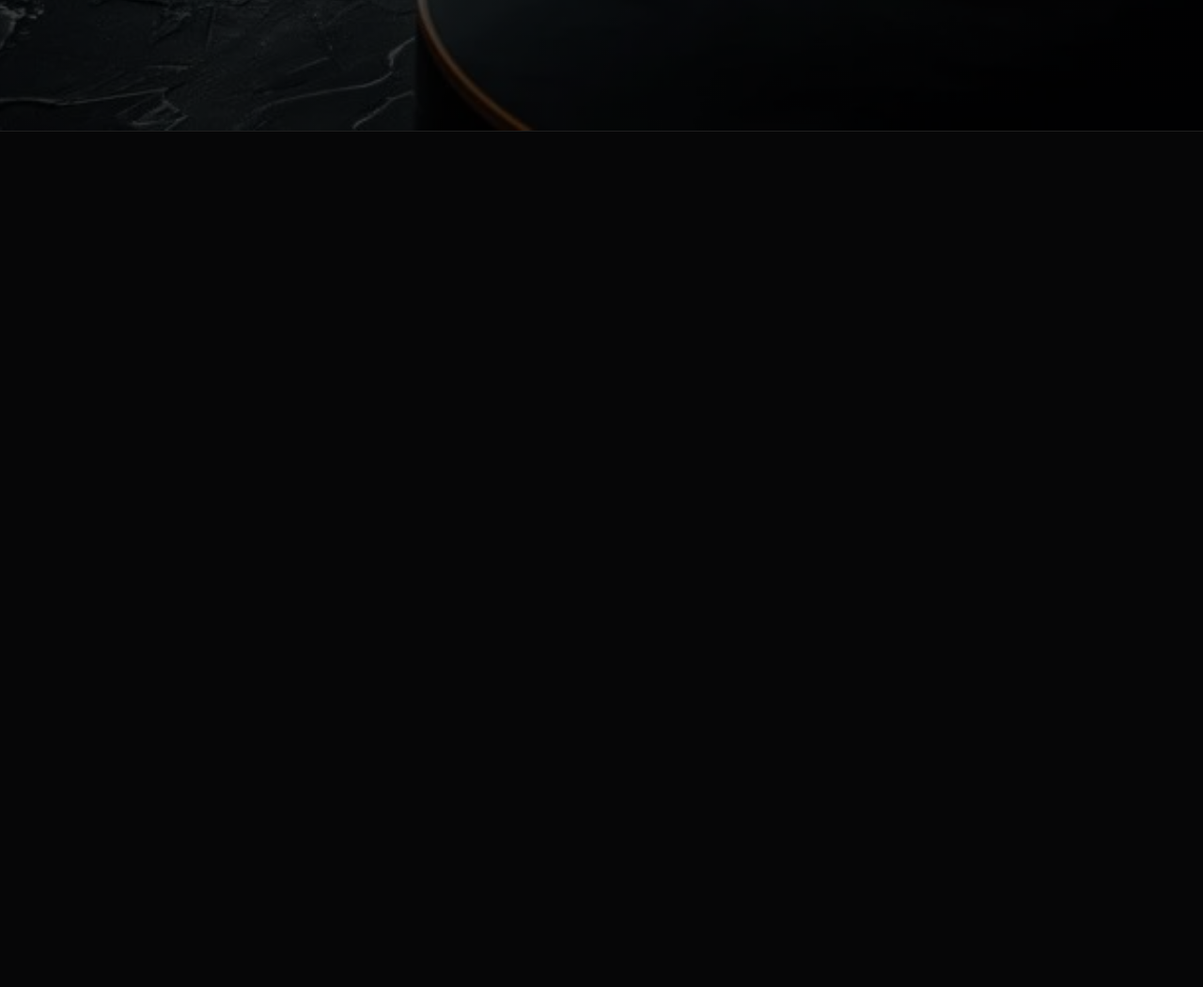
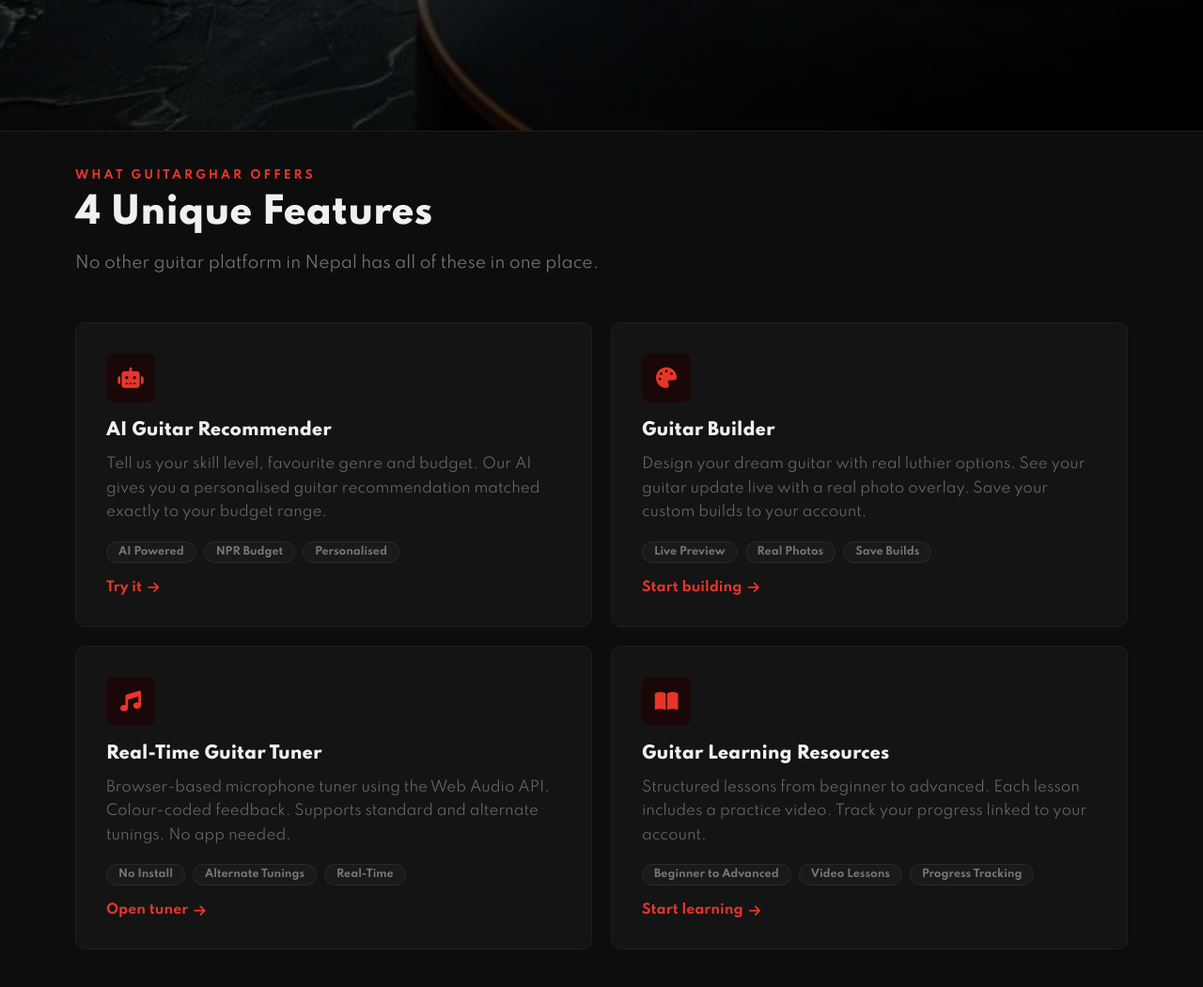
Before and after one commit to ayushPdl/GuitarGhar, a PHP site: page / in a window 1280 px wide. Shown: the part 666-1716 px from the top of the page at 94% size. Before the commit the page ends 806 px from the top, so only its background shows below. Run offline with PHP 8.4, Linux system fonts and the light colour scheme.

Commit message:
feature section added to homepage

```diff
--- a/css/index.css
+++ b/css/index.css
@@ -93,3 +93,118 @@
     height: 36px;
     background-color: #444444;
 }
+
+/* ---- FEATURES ---- */
+#features{
+    background-color: #0d0d0d;
+}
+
+.features-grid{
+    display: grid;
+    grid-template-columns: repeat(2, 1fr);
+    gap: 20px;
+}
+
+.feature-card{
+    background-color: #141414;
+    border: 1px solid #1e1e1e;
+    border-radius: 10px;
+    padding: 32px;
+    display: block;
+    transition: border-color 0.2s ease, transform 0.2s ease;
+    cursor: pointer;
+}
+
+.feature-card:hover{
+    border-color: #e8352a;
+    transform: translateY(-3px);
+}
+
+.feature-icon{
+    width: 52px;
+    height: 52px;
+    background-color: #1a0808;
+    border-radius: 8px;
+    display: flex;
+    align-items: center;
+    justify-content: center;
+    margin-bottom: 20px;
+    font-size: 22px;
+    color: #e8352a;
+}
+
+.feature-card h4{
+    font-size: 18px;
+    font-weight: 800;
+    color: #f0f0f0;
+    margin-bottom: 12px;
+}
+
+.feature-card p{
+    font-size: 15px;
+    color: #666666;
+    line-height: 1.7;
+    margin-bottom: 18px;
+    margin-top: 0;
+}
+
+.feature-tags{
+    display: flex;
+    flex-wrap: wrap;
+    gap: 8px;
+    margin-bottom: 18px;
+}
+
+.tag{
+    font-size: 11px;
+    font-weight: 700;
+    padding: 4px 12px;
+    border-radius: 20px;
+    background-color: #1a1a1a;
+    border: 1px solid #2a2a2a;
+    color: #777777;
+}
+
+.feature-link{
+    font-size: 14px;
+    font-weight: 700;
+    color: #e8352a;
+    display: flex;
+    align-items: center;
+    gap: 6px;
+    transition: gap 0.2s ease;
+}
+
+.feature-card:hover .feature-link{
+    gap: 10px;
+}
+
+/* SECTION LAYOUT HELPERS */
+
+.section-eyebrow{
+    font-size: 12px;
+    font-weight: 700;
+    color: #e8352a;
+    text-transform: uppercase;
+    letter-spacing: 3px;
+    margin-bottom: 10px;
+}
+
+.section-title{
+    font-size: 38px;
+    font-weight: 800;
+    color: #f0f0f0;
+    margin-bottom: 12px;
+    line-height: 1.2;
+}
+
+.section-subtitle{
+    font-size: 17px;
+    color: #777777;
+    margin-bottom: 48px;
+    max-width: 560px;
+}
+
+.text-red{
+    color: #e8352a;
+}
--- a/index.php
+++ b/index.php
@@ -65,3 +65,98 @@
     </div>
 
 </section>
+
+<!-- FEATURES SECTION -->
+<section id="features" class="section-p1">
+
+    <div class="section-eyebrow">What GuitarGhar Offers</div>
+    <h2 class="section-title">4 Unique Features</h2>
+    <p class="section-subtitle">
+        No other guitar platform in Nepal has all of these in one place.
+    </p>
+
+    <div class="features-grid">
+
+        <a href="/guitarghar/recommender.php" class="feature-card">
+            <div class="feature-icon">
+                <i class="fa-solid fa-robot"></i>
+            </div>
+            <h4>AI Guitar Recommender</h4>
+            <p>
+                Tell us your skill level, favourite genre and budget.
+                Our AI gives you a personalised guitar recommendation
+                matched exactly to your budget range.
+            </p>
+            <div class="feature-tags">
+                <span class="tag">AI Powered</span>
+                <span class="tag">NPR Budget</span>
+                <span class="tag">Personalised</span>
+            </div>
+            <div class="feature-link">
+                Try it <i class="fa-solid fa-arrow-right"></i>
+            </div>
+        </a>
+
+        <a href="/guitarghar/builder.php" class="feature-card">
+            <div class="feature-icon">
+                <i class="fa-solid fa-palette"></i>
+            </div>
+            <h4>Guitar Builder</h4>
+            <p>
+                Design your dream guitar with real luthier options.
+                See your guitar update live with a real photo overlay.
+                Save your custom builds to your account.
+            </p>
+            <div class="feature-tags">
+                <span class="tag">Live Preview</span>
+                <span class="tag">Real Photos</span>
+                <span class="tag">Save Builds</span>
+            </div>
+            <div class="feature-link">
+                Start building <i class="fa-solid fa-arrow-right"></i>
+            </div>
+        </a>
+
+        <a href="/guitarghar/tuner.php" class="feature-card">
+            <div class="feature-icon">
+                <i class="fa-solid fa-music"></i>
+            </div>
+            <h4>Real-Time Guitar Tuner</h4>
+            <p>
+                Browser-based microphone tuner using the Web Audio
+                API. Colour-coded feedback. Supports standard and
+                alternate tunings. No app needed.
+            </p>
+            <div class="feature-tags">
+                <span class="tag">No Install</span>
+                <span class="tag">Alternate Tunings</span>
+                <span class="tag">Real-Time</span>
+            </div>
+            <div class="feature-link">
+                Open tuner <i class="fa-solid fa-arrow-right"></i>
+            </div>
+        </a>
+
+        <a href="/guitarghar/lessons.php" class="feature-card">
+            <div class="feature-icon">
+                <i class="fa-solid fa-book-open"></i>
+            </div>
+            <h4>Guitar Learning Resources</h4>
+            <p>
+                Structured lessons from beginner to advanced.
+                Each lesson includes a practice video.
+                Track your progress linked to your account.
+            </p>
+            <div class="feature-tags">
+                <span class="tag">Beginner to Advanced</span>
+                <span class="tag">Video Lessons</span>
+                <span class="tag">Progress Tracking</span>
+            </div>
+            <div class="feature-link">
+                Start learning <i class="fa-solid fa-arrow-right"></i>
+            </div>
+        </a>
+
+    </div>
+
+</section>
```
